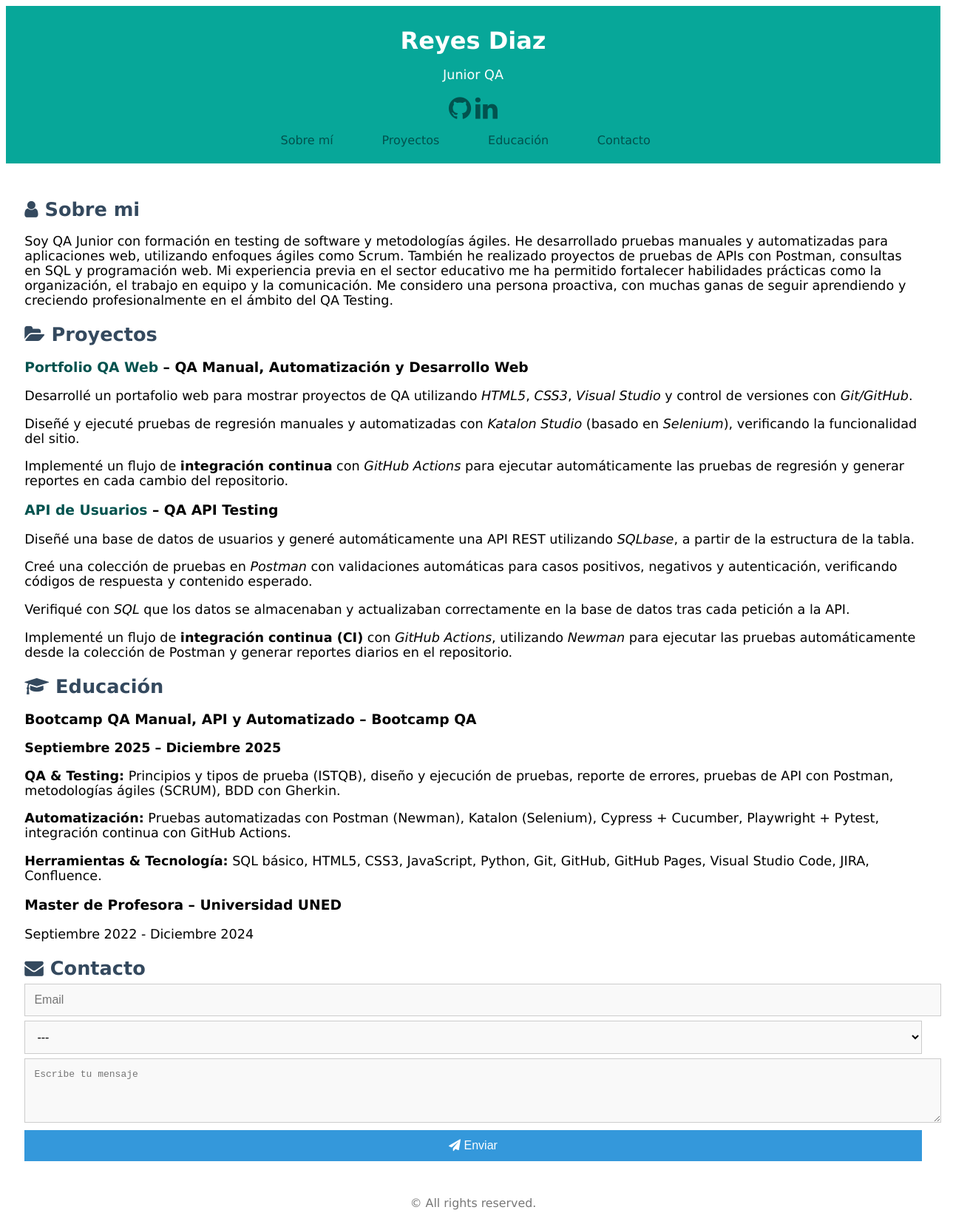
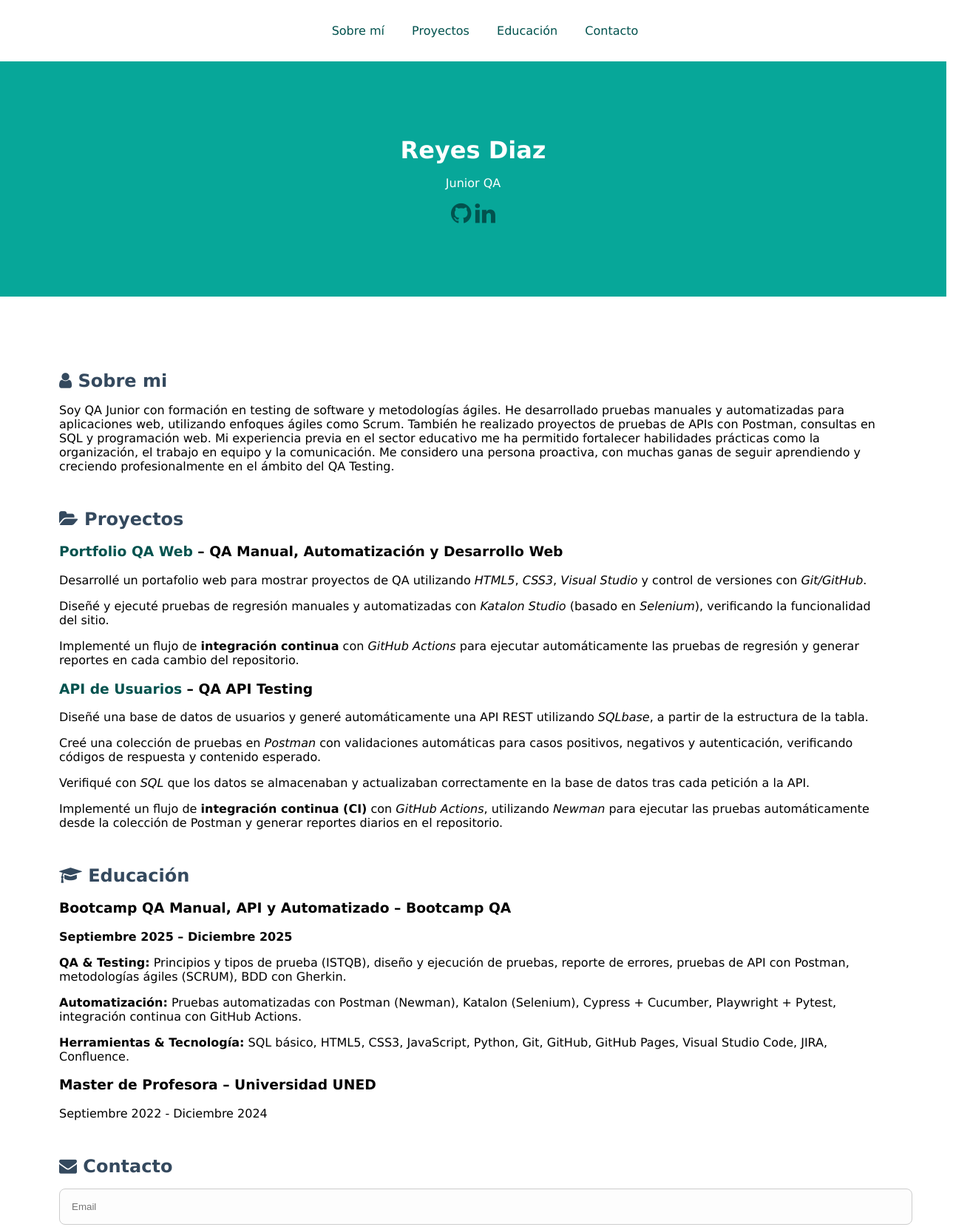
Before and after one commit to Bootcamp-QA/portfolioqa, a plain HTML site: page index.html in a window 1280 px wide. Shown: the top 1659 px of the page at 74% size, 1312 px wide, since content can reach past the window. Drawn offline with Linux system fonts and the light colour scheme.

Commit message:
update design

```diff
--- a/index.html
+++ b/index.html
@@ -9,45 +9,36 @@
   <title>Reyes Cuesta - Portfolio</title>
   <link href="style.css" rel="stylesheet" />
   <!-- Importar Font Awesome para los iconos -->
-  <link
-    rel="stylesheet"
-    href="https://cdnjs.cloudflare.com/ajax/libs/font-awesome/4.7.0/css/font-awesome.min.css"
-  />
+  <link rel="stylesheet" href="https://cdnjs.cloudflare.com/ajax/libs/font-awesome/4.7.0/css/font-awesome.min.css" />
 </head>
 
 <body>
+        <!-- Menú de navegación -->
+  <nav>
+      <ul>
+        <li><a data-testid="sobremi" href="#sobremi">Sobre mí</a></li>
+        <li><a data-testid="proyectos" href="#proyectos">Proyectos</a></li>
+        <li><a data-testid="educacion" href="#educacion">Educación</a></li>
+        <li><a data-testid="contacto" href="#contacto">Contacto</a></li>
+      </ul>
+    </nav>
   <header>
     <h1 data-testid="nombre">Reyes Diaz</h1>
     <p data-testid="titulo">Junior QA</p>
     <p>
-      <a
-        data-testid="linkgithub"
-        href="https://github.com/Bootcamp-QA/portfolioqa"
-        title="GitHub"
-        class="fa fa-github fa-2x"
-        aria-label="GitHub"
-        ></a
-      >
-      <a
-        data-testid="linklinkedin"
-        href="https://www.linkedin.com/in/reyescuesta"
-        title="LinkedIn"
-        class="fa fa-linkedin fa-2x"
-        aria-label="LinkedIn"
-        ></a
-      >
+      <a data-testid="linkgithub" href="https://github.com/Bootcamp-QA/portfolioqa" title="GitHub"
+        class="fa fa-github fa-2x" aria-label="GitHub"></a>
+      <a data-testid="linklinkedin" href="https://www.linkedin.com/in/reyescuesta" title="LinkedIn"
+        class="fa fa-linkedin fa-2x" aria-label="LinkedIn"></a>
     </p>
 
-    <!-- Menú de navegación -->
-    <nav aria-label="Menú principal">
-      <ul class="menu">
-        <li><a href="#sobremi">Sobre mí</a></li>
-        <li><a href="#proyectos">Proyectos</a></li>
-        <li><a href="#educacion">Educación</a></li>
-        <li><a href="#contacto">Contacto</a></li>
-      </ul>
-    </nav>
+
+
+
   </header>
+
+
+
 
   <main>
     <section id="sobremi">
@@ -73,9 +64,7 @@
       </h2>
 
       <h3>
-        <a data-testid="proyectoportafolio" href="https://yourwebsite.com"
-          >Portfolio QA Web</a
-        >
+        <a data-testid="proyectoportafolio" href="https://yourwebsite.com">Portfolio QA Web</a>
         – QA Manual, Automatización y Desarrollo Web
       </h3>
       <p>
@@ -95,12 +84,7 @@
       </p>
 
       <h3>
-        <a
-          data-testid="proyectoapi"
-          href="https://yourwebsite.com"
-          target="_blank"
-          >API de Usuarios</a
-        >
+        <a data-testid="proyectoapi" href="https://yourwebsite.com" target="_blank">API de Usuarios</a>
         – QA API Testing
       </h3>
       <p>
@@ -156,31 +140,16 @@
       </h2>
       <form
         action="https://docs.google.com/forms/d/e/1FAIpQLSelAH07_exqwX5BQ6-Pu5iBp-cmEMJmW2APO24Xlw60aTkpVQ/formResponse"
-        method="POST"
-      >
-        <input
-          data-testid="email"
-          type="email"
-          id="name"
-          name="entry.1564292246"
-          placeholder="Email"
-          required
-        /><br />
+        method="POST">
+        <input data-testid="email" type="email" id="name" name="entry.1564292246" placeholder="Email" required />
         <select data-testid="subject" name="entry.877029958" required>
           <option value="">---</option>
           <option value="information">Información</option>
           <option value="job">Oferta Trabajo</option>
           <option value="other">Otro</option>
         </select>
-        <textarea
-          data-testid="mensaje"
-          rows="4"
-          id="message"
-          name="entry.465720647"
-          placeholder="Escribe tu mensaje"
-          required
-          maxlength="50"
-        ></textarea>
+        <textarea data-testid="mensaje" rows="4" id="message" name="entry.465720647" placeholder="Escribe tu mensaje"
+          required maxlength="50"></textarea>
         <button data-testid="enviar" type="submit">
           <i class="fa fa-paper-plane"></i> Enviar
         </button>
@@ -192,4 +161,5 @@
     <p>&copy; All rights reserved.</p>
   </footer>
 </body>
+
 </html>
--- a/style.css
+++ b/style.css
@@ -1,39 +1,59 @@
 body {
   font-family: Verdana, Arial, sans-serif;
-  font-size: 100%;
+  font-size: 1rem;
   color: black;
-  text-align: center;
+  margin: 0;
 }
 
 header {
   background-color: rgb(7, 167, 153);
   color: white;
-  padding: 0.5%;
+  padding: 5rem;
+  text-align: center;
 }
+
 main {
-  padding: 2%;
+  padding: 5rem;
   text-align: left;
 }
 
-nav ul.menu {
-  list-style: none;
+nav {
   text-align: center;
+  width:100%;
+  padding: 1rem;
 }
 
-nav ul.menu li {
+nav ul {
+  padding: 0;
+  margin: 0;
+    background-color: white;
+
+}
+
+nav ul li {
   display: inline-block;
-  margin-right: 5%;
-  font-size: 100%;
+  margin: 0rem;
+  font-size: 1rem;
+  padding: 1rem;
+  border-radius: 0.5rem ;
+
+}
+/* Menú vertical en móvil */
+@media (max-width: 768px) {
+  nav ul li {
+    display: block;
+    margin: 0.8rem 0;
+  }
 }
 
 h1 {
-  font-size: 200%;
-  margin-bottom: 0.5%;
+  font-size: 2rem;
+  margin-bottom: 1rem;
 }
 
 p {
-  font-size: 110%;
-  margin-bottom: 0.5%;
+  font-size: 1rem;
+  margin-bottom: 1rem;
 }
 
 a {
@@ -41,44 +61,51 @@ a {
   text-decoration: none;
 }
 
+a:hover {
+  text-decoration: underline;
+}
+
 section {
-  margin-bottom: 0.5%;
+  margin-bottom: 3rem;
 }
 
 h2 {
-  font-size: 160%;
-  margin-bottom: 0.5%;
+  font-size: 1.5rem;
+  margin-bottom: 1rem;
   color: #34495e;
 }
 
+/* FORMULARIO */
 form {
   width: 100%;
+  font-size: 1rem;
 }
 
 input,
 textarea,
 select {
   width: 100%;
-  padding: 1%;
-  margin-bottom:0.5%;
-  font-size: 100%;
+  padding: 1rem;
+  margin-bottom: 1.5rem;
   border: 1px solid #ccc;
-  background-color: #f9f9f9;
+  border-radius: 0.5rem;
+  background-color: #fdfdfd;
 }
 
 button {
   width: 100%;
-  padding: 1%;
-  background-color: #3498db;
+  padding: 1rem;
+  background-color: #02463a;
   color: white;
   border: none;
-  font-size: 100%;
-  cursor: pointer;
+  border-radius: 0.5rem;
+  font-size: 1rem;
 }
 
 footer {
-  margin-top: 0.5%;
-  font-size: 90%;
+  margin-top: 2rem;
+  padding: 1rem;
+  font-size: 0.9rem;
   color: #777;
   text-align: center;
 }
```
